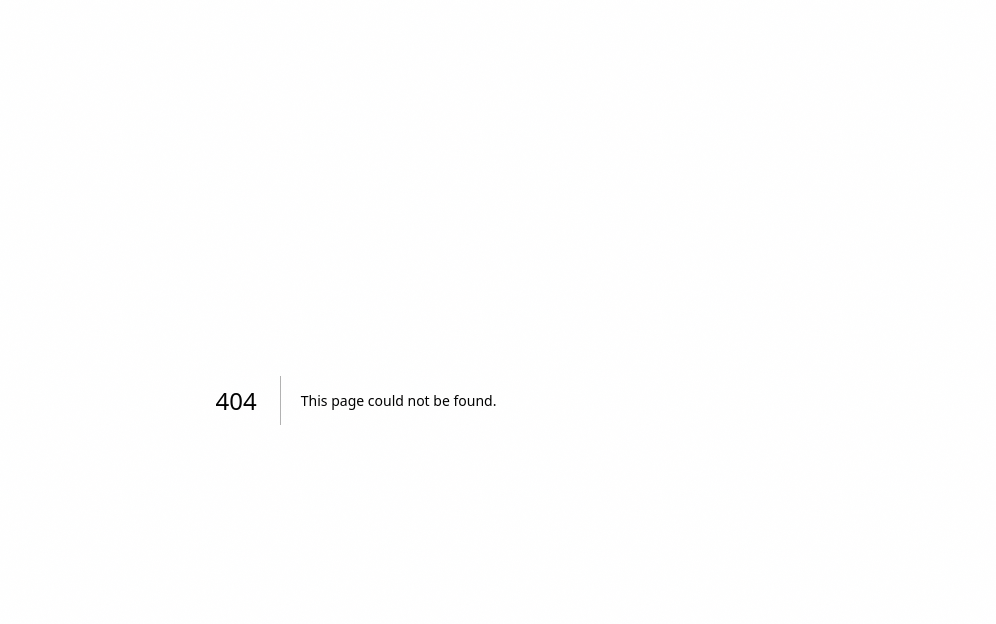
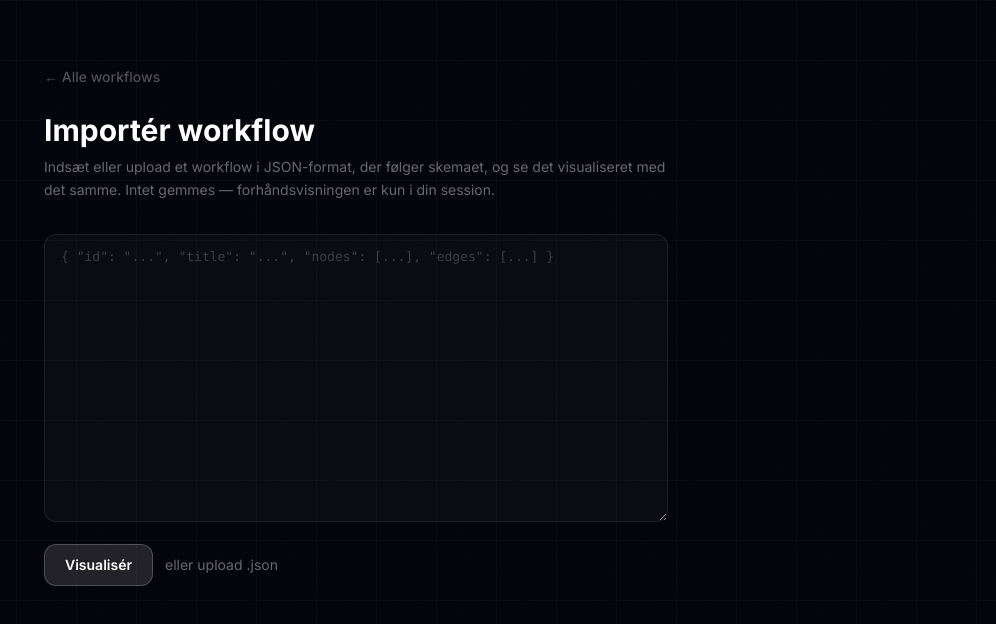
Before and after one commit to Landsvig1/workflow-viz, a Next.js app: page /import in a window 1280 px wide. Before the commit this address had no page. Shown: the top 624 px of the page, without its empty margins (284-1280 px from the left). Built offline with nearby package versions, Linux system fonts and the light colour scheme.

Commit message:
feat: add json import preview and reusable workflow viewer

```diff
--- /dev/null
+++ b/src/app/import/page.tsx
@@ -0,0 +1,142 @@
+"use client";
+
+import { useState } from "react";
+import Link from "next/link";
+import { validateWorkflow, type ValidationError } from "@/lib/schema";
+import { WorkflowViewer } from "@/components/WorkflowViewer";
+import type { Workflow } from "@/types/workflow";
+
+type Outcome =
+  | { kind: "idle" }
+  | { kind: "parseError"; message: string }
+  | { kind: "invalid"; errors: ValidationError[] }
+  | { kind: "ok"; workflow: Workflow };
+
+export default function ImportPage() {
+  const [raw, setRaw] = useState("");
+  const [outcome, setOutcome] = useState<Outcome>({ kind: "idle" });
+
+  function visualize() {
+    if (!raw.trim()) {
+      setOutcome({ kind: "parseError", message: "Indsæt JSON først." });
+      return;
+    }
+    let parsed: unknown;
+    try {
+      parsed = JSON.parse(raw);
+    } catch (e) {
+      setOutcome({
+        kind: "parseError",
+        message: `Ugyldig JSON: ${(e as Error).message}`,
+      });
+      return;
+    }
+    const result = validateWorkflow(parsed);
+    if (result.ok) {
+      setOutcome({ kind: "ok", workflow: result.workflow });
+    } else {
+      setOutcome({ kind: "invalid", errors: result.errors });
+    }
+  }
+
+  function onFile(e: React.ChangeEvent<HTMLInputElement>) {
+    const file = e.target.files?.[0];
+    if (!file) return;
+    file.text().then((text) => setRaw(text));
+  }
+
+  if (outcome.kind === "ok") {
+    return (
+      <main className="h-screen bg-[#03030a] bg-grid flex flex-col">
+        <header className="relative z-10 flex items-center gap-4 px-6 py-4 border-b border-white/6 bg-[#03030a]/80 backdrop-blur-xl">
+          <button
+            onClick={() => setOutcome({ kind: "idle" })}
+            className="flex items-center gap-2 text-white/30 hover:text-white/70 transition-colors text-sm font-medium"
+          >
+            <span>←</span> Tilbage til import
+          </button>
+          <div className="h-3.5 w-px bg-white/10" />
+          <h1 className="text-white/80 font-semibold text-[14px] truncate">
+            {outcome.workflow.title}{" "}
+            <span className="text-white/30 font-normal">(forhåndsvisning)</span>
+          </h1>
+        </header>
+        <div className="flex-1 p-4 min-h-0">
+          <WorkflowViewer workflow={outcome.workflow} />
+        </div>
+      </main>
+    );
+  }
+
+  return (
+    <main className="min-h-screen bg-[#03030a] bg-grid">
+      <div className="relative max-w-2xl mx-auto px-6 py-16">
+        <Link
+          href="/"
+          className="text-white/30 hover:text-white/70 transition-colors text-sm font-medium"
+        >
+          ← Alle workflows
+        </Link>
+
+        <h1 className="text-3xl font-bold text-white mt-6 mb-2">
+          Importér workflow
+        </h1>
+        <p className="text-white/40 text-sm mb-8 leading-relaxed">
+          Indsæt eller upload et workflow i JSON-format, der følger skemaet, og
+          se det visualiseret med det samme. Intet gemmes — forhåndsvisningen er
+          kun i din session.
+        </p>
+
+        <textarea
+          value={raw}
+          onChange={(e) => setRaw(e.target.value)}
+          placeholder='{ "id": "...", "title": "...", "nodes": [...], "edges": [...] }'
+          spellCheck={false}
+          className="w-full h-72 bg-white/[0.03] border border-white/8 rounded-xl px-4 py-3 text-[13px] font-mono text-white/80 placeholder:text-white/20 focus:outline-none focus:border-white/20 transition-colors resize-y"
+        />
+
+        <div className="flex items-center gap-3 mt-4">
+          <button
+            onClick={visualize}
+            className="bg-white/12 hover:bg-white/20 border border-white/20 text-white text-sm font-semibold px-5 py-2.5 rounded-xl transition-colors"
+          >
+            Visualisér
+          </button>
+          <label className="text-sm text-white/40 hover:text-white/70 transition-colors cursor-pointer">
+            eller upload .json
+            <input
+              type="file"
+              accept="application/json,.json"
+              onChange={onFile}
+              className="hidden"
+            />
+          </label>
+        </div>
+
+        {outcome.kind === "parseError" && (
+          <div className="mt-6 border border-rose-500/30 bg-rose-500/8 rounded-xl px-4 py-3">
+            <p className="text-rose-300 text-[13px]">{outcome.message}</p>
+          </div>
+        )}
+
+        {outcome.kind === "invalid" && (
+          <div className="mt-6 border border-amber-500/30 bg-amber-500/8 rounded-xl px-4 py-3">
+            <p className="text-amber-300 text-[13px] font-semibold mb-2">
+              Skemaet matcher ikke ({outcome.errors.length} fejl):
+            </p>
+            <ul className="flex flex-col gap-1">
+              {outcome.errors.map((err, i) => (
+                <li key={i} className="text-amber-200/80 text-[12px] font-mono">
+                  <span className="text-amber-400/70">
+                    {err.path || "(root)"}
+                  </span>{" "}
+                  — {err.message}
+                </li>
+              ))}
+            </ul>
+          </div>
+        )}
+      </div>
+    </main>
+  );
+}
--- a/src/app/page.tsx
+++ b/src/app/page.tsx
@@ -1,3 +1,4 @@
+import Link from "next/link";
 import { workflows } from "@/data";
 import { LibraryBrowser } from "@/components/LibraryBrowser";
 import { NODE_CONFIG, NODE_TYPE_LABELS } from "@/lib/node-config";
@@ -31,9 +32,17 @@ export default function HomePage() {
       <div className="relative max-w-6xl mx-auto px-6 py-20">
         {/* Header */}
         <div className="mb-20">
-          <div className="inline-flex items-center gap-2 text-[11px] font-semibold text-violet-300/80 bg-violet-500/8 border border-violet-500/15 rounded-full px-4 py-1.5 mb-8 tracking-wide uppercase">
-            <span className="w-1.5 h-1.5 bg-violet-400 rounded-full animate-pulse" />
-            AI Automation Workflows
+          <div className="flex items-center justify-between gap-3 mb-8">
+            <div className="inline-flex items-center gap-2 text-[11px] font-semibold text-violet-300/80 bg-violet-500/8 border border-violet-500/15 rounded-full px-4 py-1.5 tracking-wide uppercase">
+              <span className="w-1.5 h-1.5 bg-violet-400 rounded-full animate-pulse" />
+              AI Automation Workflows
+            </div>
+            <Link
+              href="/import"
+              className="text-[12px] font-semibold text-white/50 hover:text-white border border-white/10 hover:border-white/25 rounded-full px-4 py-1.5 transition-colors"
+            >
+              Importér JSON →
+            </Link>
           </div>
 
           <h1 className="text-5xl md:text-7xl font-bold text-white mb-6 leading-[1.05] tracking-tight">
--- a/src/app/workflow/[id]/WorkflowDetailClient.tsx
+++ b/src/app/workflow/[id]/WorkflowDetailClient.tsx
@@ -1,16 +1,8 @@
 "use client";
 
-import { useEffect, useMemo, useReducer, useState } from "react";
 import Link from "next/link";
 import { Workflow } from "@/types/workflow";
-import { FlowCanvas } from "@/components/FlowCanvas";
-import { NodeInspector } from "@/components/NodeInspector";
-import { PlaybackControls } from "@/components/PlaybackControls";
-import {
-  executionOrder,
-  playbackReducer,
-  initialPlayback,
-} from "@/lib/playback";
+import { WorkflowViewer } from "@/components/WorkflowViewer";
 import {
   CATEGORY_COLORS,
   CATEGORY_LABELS,
@@ -25,30 +17,6 @@ interface WorkflowDetailClientProps {
 }
 
 export function WorkflowDetailClient({ workflow }: WorkflowDetailClientProps) {
-  const [selectedNodeId, setSelectedNodeId] = useState<string | null>(null);
-  const selectedNode =
-    workflow.nodes.find((n) => n.id === selectedNodeId)?.data ?? null;
-
-  // Run playback
-  const order = useMemo(
-    () => executionOrder(workflow.nodes, workflow.edges),
-    [workflow]
-  );
-  const [playback, dispatch] = useReducer(
-    (state: typeof initialPlayback, action: Parameters<typeof playbackReducer>[1]) =>
-      playbackReducer(state, action, order.length),
-    initialPlayback
-  );
-
-  useEffect(() => {
-    if (playback.status !== "running") return;
-    const timer = setInterval(() => dispatch({ type: "tick" }), 900);
-    return () => clearInterval(timer);
-  }, [playback.status]);
-
-  const activeNodeId =
-    playback.status === "idle" ? null : order[playback.index] ?? null;
-
   const nodeTypeCounts = workflow.nodes.reduce(
     (acc, node) => {
       const type = node.data.type;
@@ -165,33 +133,10 @@ export function WorkflowDetailClient({ workflow }: WorkflowDetailClientProps) {
 
         {/* Canvas */}
         <div
-          className="relative flex-1 p-4 min-h-0"
+          className="flex-1 p-4 min-h-0"
           style={{ height: "calc(100vh - 57px)" }}
         >
-          <FlowCanvas
-            workflow={workflow}
-            onNodeClick={setSelectedNodeId}
-            onPaneClick={() => setSelectedNodeId(null)}
-            activeNodeId={activeNodeId}
-          />
-
-          {/* Playback controls overlay */}
-          <div className="absolute top-7 left-1/2 -translate-x-1/2 z-20">
-            <PlaybackControls
-              status={playback.status}
-              index={playback.index}
-              total={order.length}
-              onPlay={() => dispatch({ type: "play" })}
-              onPause={() => dispatch({ type: "pause" })}
-              onStep={() => dispatch({ type: "step" })}
-              onReset={() => dispatch({ type: "reset" })}
-            />
-          </div>
-
-          <NodeInspector
-            node={selectedNode}
-            onClose={() => setSelectedNodeId(null)}
-          />
+          <WorkflowViewer workflow={workflow} />
         </div>
       </div>
     </div>
--- /dev/null
+++ b/src/components/WorkflowViewer.tsx
@@ -0,0 +1,76 @@
+"use client";
+
+import { useEffect, useMemo, useReducer, useState } from "react";
+import { Workflow } from "@/types/workflow";
+import { FlowCanvas } from "@/components/FlowCanvas";
+import { NodeInspector } from "@/components/NodeInspector";
+import { PlaybackControls } from "@/components/PlaybackControls";
+import {
+  executionOrder,
+  playbackReducer,
+  initialPlayback,
+} from "@/lib/playback";
+
+interface WorkflowViewerProps {
+  workflow: Workflow;
+}
+
+/**
+ * Interactive canvas core: auto-laid-out graph + click-to-inspect + run
+ * playback. Fills its parent (which must be `relative` and sized). Reused by
+ * the workflow detail page and the import preview.
+ */
+export function WorkflowViewer({ workflow }: WorkflowViewerProps) {
+  const [selectedNodeId, setSelectedNodeId] = useState<string | null>(null);
+  const selectedNode =
+    workflow.nodes.find((n) => n.id === selectedNodeId)?.data ?? null;
+
+  const order = useMemo(
+    () => executionOrder(workflow.nodes, workflow.edges),
+    [workflow]
+  );
+  const [playback, dispatch] = useReducer(
+    (
+      state: typeof initialPlayback,
+      action: Parameters<typeof playbackReducer>[1]
+    ) => playbackReducer(state, action, order.length),
+    initialPlayback
+  );
+
+  useEffect(() => {
+    if (playback.status !== "running") return;
+    const timer = setInterval(() => dispatch({ type: "tick" }), 900);
+    return () => clearInterval(timer);
+  }, [playback.status]);
+
+  const activeNodeId =
+    playback.status === "idle" ? null : order[playback.index] ?? null;
+
+  return (
+    <div className="relative w-full h-full">
+      <FlowCanvas
+        workflow={workflow}
+        onNodeClick={setSelectedNodeId}
+        onPaneClick={() => setSelectedNodeId(null)}
+        activeNodeId={activeNodeId}
+      />
+
+      <div className="absolute top-7 left-1/2 -translate-x-1/2 z-20">
+        <PlaybackControls
+          status={playback.status}
+          index={playback.index}
+          total={order.length}
+          onPlay={() => dispatch({ type: "play" })}
+          onPause={() => dispatch({ type: "pause" })}
+          onStep={() => dispatch({ type: "step" })}
+          onReset={() => dispatch({ type: "reset" })}
+        />
+      </div>
+
+      <NodeInspector
+        node={selectedNode}
+        onClose={() => setSelectedNodeId(null)}
+      />
+    </div>
+  );
+}
```
